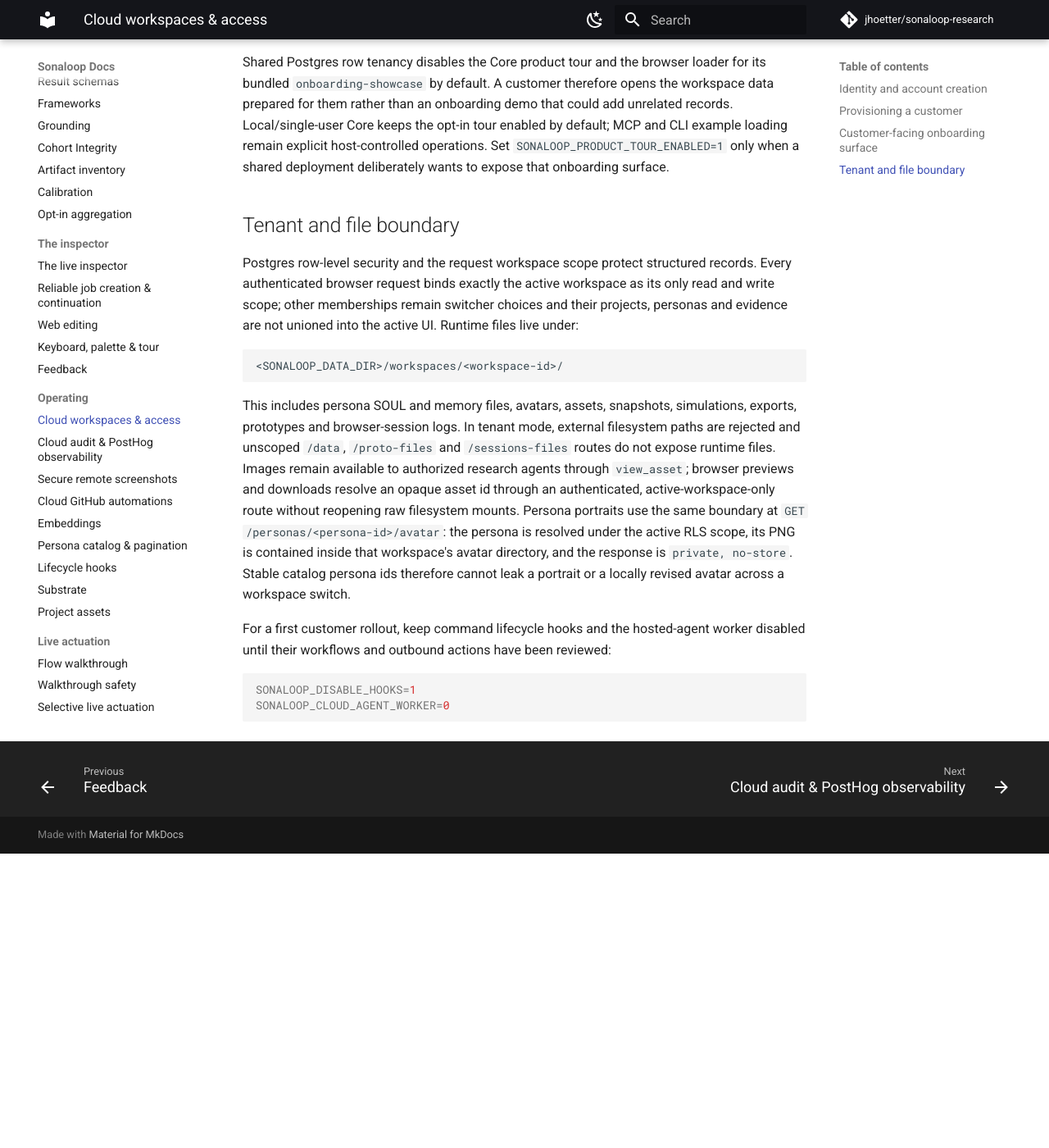
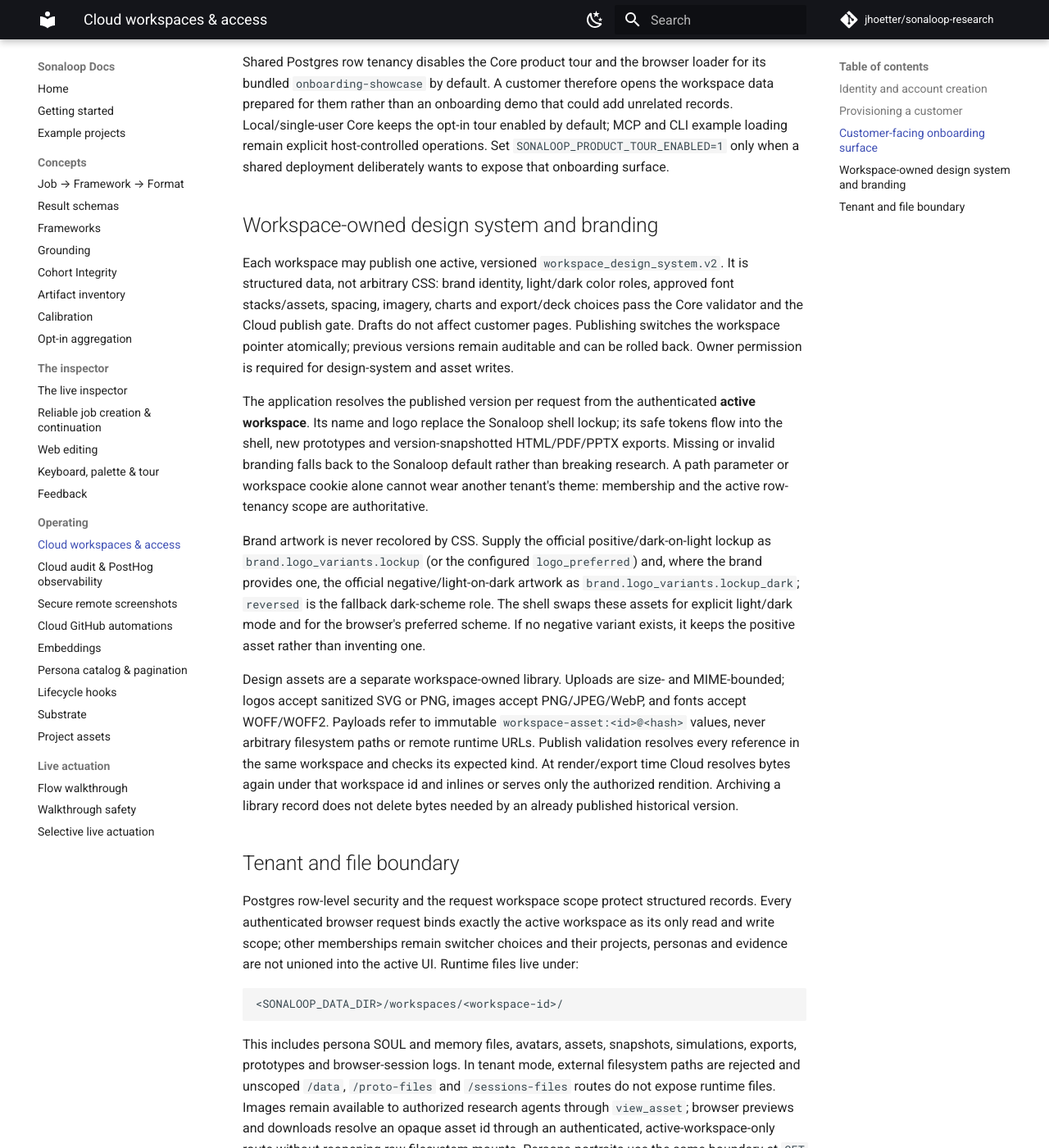
Before and after one commit to jhoetter/sonaloop-docs, an MkDocs documentation site: the page built from docs/cloud-workspaces.md, in a window 1280 px wide and 1400 px high, scrolled down 1817 px. Shown: the whole window at 82% size. Built offline with MkDocs 1.6.1 and Material for MkDocs 9.7.7, drawn with Linux system fonts in a browser that asks for light colours; comment, search, counter and statistics services are not loaded; before the commit the page ends 2858 px from its top, so only the background shows below that.

```diff
--- a/docs/cloud-workspaces.md
+++ b/docs/cloud-workspaces.md
@@ -89,6 +89,36 @@ MCP and CLI example loading remain explicit host-controlled operations. Set
 `SONALOOP_PRODUCT_TOUR_ENABLED=1` only when a shared deployment deliberately wants
 to expose that onboarding surface.
 
+## Workspace-owned design system and branding
+
+Each workspace may publish one active, versioned `workspace_design_system.v2`. It is structured data,
+not arbitrary CSS: brand identity, light/dark color roles, approved font stacks/assets, spacing,
+imagery, charts and export/deck choices pass the Core validator and the Cloud publish gate. Drafts do
+not affect customer pages. Publishing switches the workspace pointer atomically; previous versions
+remain auditable and can be rolled back. Owner permission is required for design-system and asset
+writes.
+
+The application resolves the published version per request from the authenticated **active
+workspace**. Its name and logo replace the Sonaloop shell lockup; its safe tokens flow into the shell,
+new prototypes and version-snapshotted HTML/PDF/PPTX exports. Missing or invalid branding falls back
+to the Sonaloop default rather than breaking research. A path parameter or workspace cookie alone
+cannot wear another tenant's theme: membership and the active row-tenancy scope are authoritative.
+
+Brand artwork is never recolored by CSS. Supply the official positive/dark-on-light lockup as
+`brand.logo_variants.lockup` (or the configured `logo_preferred`) and, where the brand provides one,
+the official negative/light-on-dark artwork as `brand.logo_variants.lockup_dark`; `reversed` is the
+fallback dark-scheme role. The shell swaps these assets for explicit light/dark mode and for the
+browser's preferred scheme. If no negative variant exists, it keeps the positive asset rather than
+inventing one.
+
+Design assets are a separate workspace-owned library. Uploads are size- and MIME-bounded; logos
+accept sanitized SVG or PNG, images accept PNG/JPEG/WebP, and fonts accept WOFF/WOFF2. Payloads refer
+to immutable `workspace-asset:<id>@<hash>` values, never arbitrary filesystem paths or remote runtime
+URLs. Publish validation resolves every reference in the same workspace and checks its expected kind.
+At render/export time Cloud resolves bytes again under that workspace id and inlines or serves only
+the authorized rendition. Archiving a library record does not delete bytes needed by an already
+published historical version.
+
 ## Tenant and file boundary
 
 Postgres row-level security and the request workspace scope protect structured
```
Also changed, not shown: docs/cohort-integrity.md (+9 -7 lines), docs/live-inspector.md (+31 -0 lines), docs/llms.txt (+4 -4 lines), docs/project-assets.md (+6 -0 lines).
